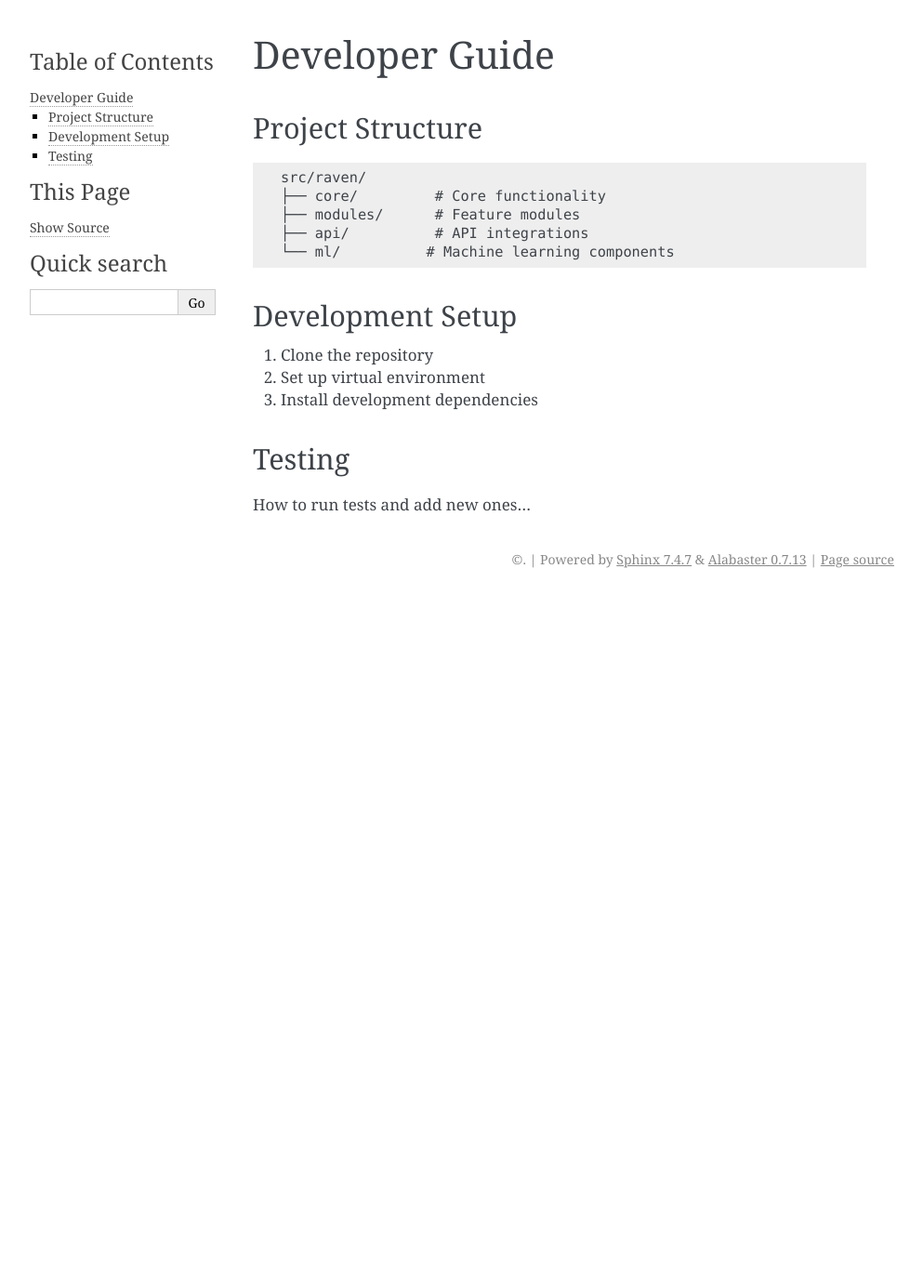
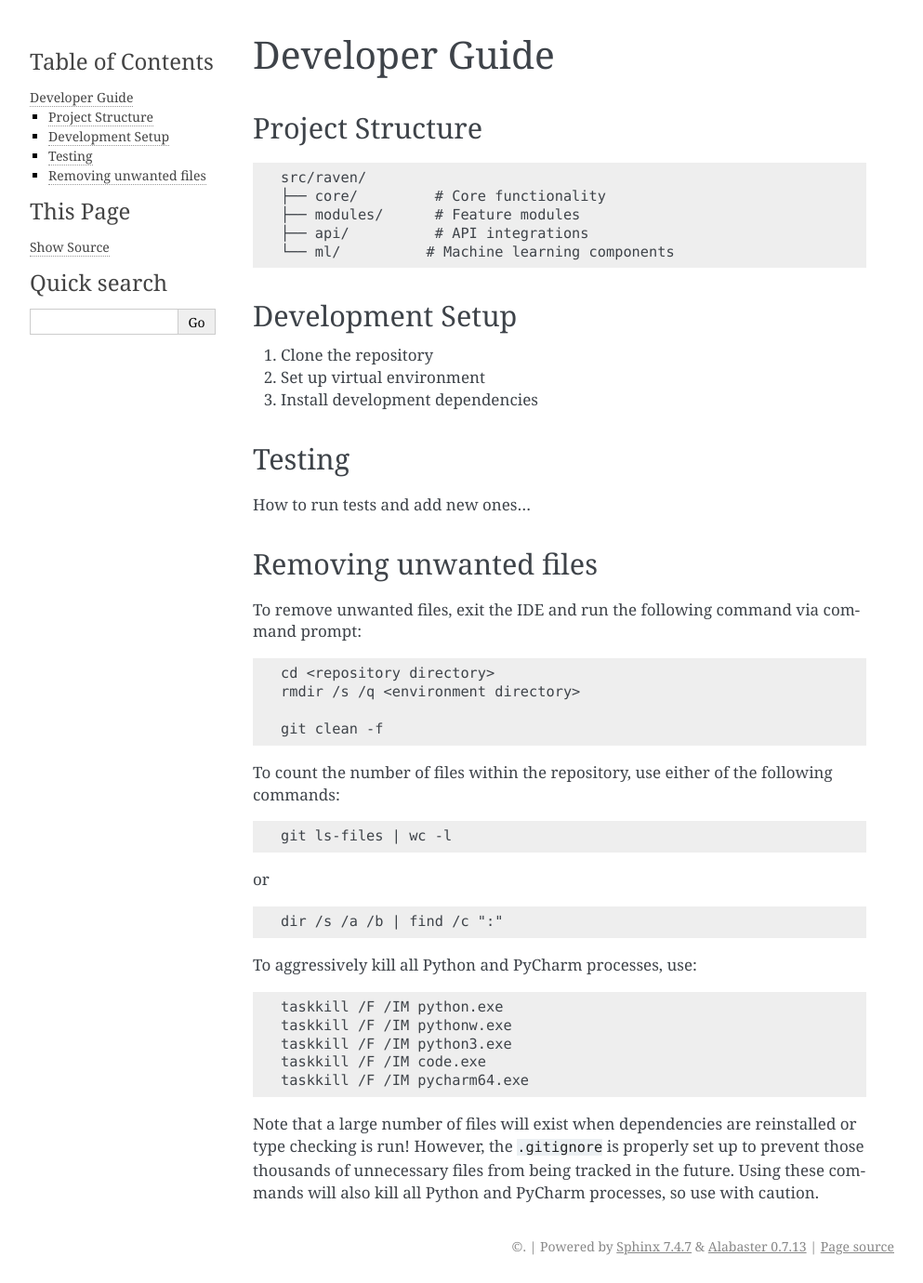
Before and after one commit to ajpung/raven, a Sphinx documentation site: the page built from docs/developer-guide.md, in a window 1280 px wide. Shown: the whole page at 93% size, without its empty margins (148-1141 px from the left). Built offline with Sphinx 7.4.7, drawn with Linux system fonts in a browser that asks for light colours; before the commit the page ends 900 px from its top, so only the background shows below that.

Commit message:
chore: adding documentation, improving .gitignore, adding documentation, and overall cleanup.

````diff
--- a/docs/developer-guide.md
+++ b/docs/developer-guide.md
@@ -15,3 +15,36 @@ src/raven/
 
 ## Testing
 How to run tests and add new ones...
+
+## Removing unwanted files
+To remove unwanted files, exit the IDE and run the following command via
+command prompt:
+```commandline
+cd <repository directory>
+rmdir /s /q <environment directory>
+
+git clean -f
+```
+
+To count the number of files within the repository, use either of the following
+commands:
+```commandline
+git ls-files | wc -l
+```
+or
+```commandline
+dir /s /a /b | find /c ":"
+```
+
+To aggressively kill all Python and PyCharm processes, use:
+```commandline
+taskkill /F /IM python.exe
+taskkill /F /IM pythonw.exe
+taskkill /F /IM python3.exe
+taskkill /F /IM code.exe
+taskkill /F /IM pycharm64.exe
+```
+Note that a large number of files will exist when dependencies are reinstalled
+or type checking is run! However, the `.gitignore` is properly set up to prevent
+those thousands of unnecessary files from being tracked in the future. Using
+these commands will also kill all Python and PyCharm processes, so use with caution.
````
